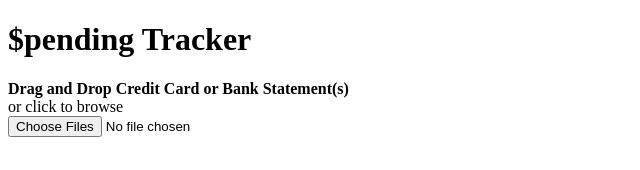
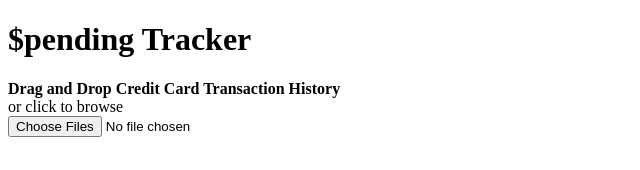
Before and after one commit to Zach-Smith1/bugetApp, a React app: page / in a window 1280 px wide. Shown: the top 170 px of the page, without its empty margins (0-640 px from the left). Built offline with nearby package versions, Linux system fonts and the light colour scheme; the HTML template or start-up script is replaced by a standard one.

Commit message:
support for chase cards

```diff
--- a/src/App.js
+++ b/src/App.js
@@ -163,13 +163,12 @@ class App extends React.Component {
     e.preventDefault();
   };
 
-
   dragDrop = (e) => {
     e.preventDefault();
     this.setState({
       dragging: false
     })
-    if (e.dataTransfer.files[0].name.slice(-3) !== 'csv') {
+    if (e.dataTransfer.files[0].name.slice(-3).toLowerCase() !== 'csv') {
       alert('Only .csv files currently supported')
     } else {
       this.fileReaderCode(e.dataTransfer.files)
@@ -332,7 +331,7 @@ class App extends React.Component {
     if (window.screen.width < 768) {
       inputMessage = "Tap to upload CSV file"
     } else {
-      inputMessage = <><strong>Drag and Drop Credit Card or Bank Statement(s)</strong><br/> or click to browse</>
+      inputMessage = <><strong>Drag and Drop Credit Card Transaction History</strong><br/> or click to browse</>
     }
     // declare variable equal to null that will appear as elements once the requisite data is stored in state
     let [name, totals, downloadButton, table, baseGraph, myGraph, income, housing, showAll, edit, toggle] = Array(11).fill(null);
--- a/src/breakdownFns.js
+++ b/src/breakdownFns.js
@@ -1,13 +1,37 @@
+function getColumns(allColumns) {
+  "Transaction Date,Description,Category,Debit\n";
+  let [dateCol, desCol, catCol, numCol] = Array(4).fill(0);
+  while (allColumns[dateCol] !== 'Transaction Date' && allColumns[dateCol] !== '"Posted Transactions"' && allColumns[dateCol] !== 'Date' && allColumns[dateCol] !== '"Transaction Date"' && dateCol < 10) {
+    dateCol ++
+  }
+  while (allColumns[desCol] !== 'Description' && allColumns[desCol] !== '"Description"' && desCol < 10) {
+    desCol ++
+  }
+  while (allColumns[catCol] !== 'Category' && allColumns[catCol] !== '"Category"' && catCol < 10) {
+    catCol ++
+  }
+  while (allColumns[numCol] !== 'Amount' && allColumns[numCol] !== '"Amount"' && allColumns[numCol] !== 'Debit' && numCol < 10) {
+    numCol ++
+  }
+  return [dateCol, desCol, catCol, numCol]
+}
+
 export function getSpendingTotals(file, category) {
   console.log(`getSpendingTotals is parsing csv file...`);
-  // const dataString = fs.readFileSync(file, "utf8");
-  // // split raw data into rows
-  // let allRows = dataString.split('\n');
   let allRows = file.split('\n')
-  // const columnNames = allRows[0].split(',');
-  const columnNames = allRows[0].split(',')
-  // omit column names from array of rows
-  allRows = allRows.slice(1);
+  let colRow = 0;
+  let card = 'unknown';
+  while (!allRows[colRow].split(',').includes('Description') && !allRows[colRow].split(',').includes('"Description"')) {
+    colRow ++
+  }
+  const columnNames = allRows[colRow].split(',')
+  if (columnNames[6] === 'Memo') {
+    card = 'Chase'
+  }
+
+  let [dateCol, desCol, catCol, numCol] = getColumns(columnNames);
+
+  allRows = allRows.slice(colRow +1);
   // create output object for this function to return
   const totals = {};
   // boolean variable to keep track of adding column names to output file
@@ -16,17 +40,18 @@ export function getSpendingTotals(file, category) {
   allRows.forEach((row) => {
     let rowArr = row.split(',');
     // if row is blank or if multiple files have caused there to be a header row in the middle (rowArr[3] === Description), skip row
-    if (rowArr[3] === 'Description' || rowArr[4] === undefined || rowArr[3].slice(0,11) === "CAPITAL ONE") {
+    if (rowArr[3] === 'Description' || rowArr[catCol] === undefined || rowArr[3].slice(0,11) === "CAPITAL ONE") {
       return
     }
     // if there's a credit change it to a negative debit (for Capital One)
-    if (rowArr[6] > 0) {
-      rowArr[5] = '-'+rowArr[6]
+    if (rowArr[numCol + 1] > 0 && columnNames[6] === 'Credit') {
+      rowArr[numCol] = '-'+rowArr[6]
     }
 
     let rowObj = {};
     // pair column names and values as key value pairs
-    for (let i = 4; i < 6; i++) {
+
+    for (let i = Math.min(catCol,numCol); i <= Math.max(catCol,numCol); i++) {
       // logs relevant data for category in question
       if (category && rowArr[i] === category) {
         // console.log(rowArr[i - 1], rowArr[i + 1])
@@ -34,16 +59,36 @@ export function getSpendingTotals(file, category) {
           finalCsv = "Transaction Date,Description,Category,Debit\n";
           head = false
         }
-        finalCsv += `${rowArr[0]},${rowArr[3]},${rowArr[4]},${rowArr[5]}\n`;
+        let number = rowArr[numCol];
+        if (card === 'Chase') {
+          number *= -1
+        }
+        finalCsv += `${rowArr[dateCol]},${rowArr[desCol]},${rowArr[catCol]},${number}\n`;
       }
       rowObj[columnNames[i]] = rowArr[i];
   }
+  // account for chase card $ in amount in Bard Generated Data
+  // let unit = rowArr[numCol].indexOf('$')
+  // if (unit > -1) {
+    //   number = number.replace(/\$/g, '')
+    //   number = number.replace(/"/g, '')
+    // }
+    // account for chase card negative amounts:
+    let number = rowArr[numCol]
+
+  if (card === 'Chase') {
+    if (rowArr[catCol] === '') {
+      return
+    }
+    number = number * -1
+  }
+
     /* each row of is represented as key value pair in the final object, the key is the item number, the value
      is an object of column names (keys) and values */
-    if (totals.hasOwnProperty(rowObj[columnNames[4]])) {
-      totals[rowObj[columnNames[4]]] += Number(rowArr[5])
+    if (totals.hasOwnProperty(rowObj[columnNames[catCol]])) {
+      totals[rowObj[columnNames[catCol]]] += Number(number)
     } else {
-      totals[rowObj[columnNames[4]]] = Number(rowArr[5])
+      totals[rowObj[columnNames[catCol]]] = Number(number)
     }
   })
   // if getting specific category breakdown return (only spending from that category)
@@ -68,33 +113,26 @@ export function fineGrainedBreakdown(file) {
     alert("Something went wrong, already Grouped!")
     return null
   }
-  let headerRow = 0;
-  const columnNames = allRows[headerRow].split(',');
-  // omit column names from array of rows
-  allRows = allRows.slice(headerRow + 1);
-  // create output string for this function to return
+  // const columnNames = allRows[0].split(',');
+
+  allRows = allRows.slice(1);
+
   const totals = {};
-  // iterate through the rows and add them to the new object only if the item has
-  let descriptionCol = 0;
-  while (columnNames[descriptionCol] !== 'Description') {
-    descriptionCol ++
-  }
-  let debitCol = 0;
-  while (columnNames[debitCol] !== 'Debit') {
-    debitCol ++
-  }
+
+  let [desCol, numCol] = [1, 3];
+
   // check for numbers in establishment names and remove them to make a common name
-  let numbers = ['#','1','2','3','4','5','6','7','8','9','10'];
+  let numbers = ['#', '1', '2', '3', '4', '5', '6', '7', '8', '9', '10'];
   let finder = true;
   allRows.forEach((row) => {
     let rowArr = row.split(',');
-    if (rowArr[descriptionCol] === undefined) return
-    let name = rowArr[descriptionCol];
-    name = name.split(' ');
+    if (rowArr[desCol] === undefined) return
+    let name = rowArr[desCol];
+    name = name.includes('_') ? name.split('_') : name.includes('*') ? name.split('*') : name.split(' ');
     let simpleName = [name[0]];
-    for (let i = 1; i < name.length; i ++) {
+    for (let i = 1; i < name.length; i++) {
       finder = true;
-      for (let j = 0; j < name[i].length; j ++) {
+      for (let j = 0; j < name[i].length; j++) {
         if (numbers.includes(name[i][j])) {
           finder = false;
           break;
@@ -103,10 +141,12 @@ export function fineGrainedBreakdown(file) {
       if (finder) simpleName.push(name[i]);
     }
     simpleName = simpleName.join(' ');
+    let number = rowArr[numCol]
+
     if (totals.hasOwnProperty(simpleName)) {
-      totals[simpleName] += Number(rowArr[debitCol])
+      totals[simpleName] += Number(number)
     } else {
-      totals[simpleName] = Number(rowArr[debitCol])
+      totals[simpleName] = Number(number)
     }
   })
   // below code is to add the totals to a final output in alphabetical order
@@ -115,7 +155,7 @@ export function fineGrainedBreakdown(file) {
     let newRow = `${key}, ${Number(totals[key].toFixed(2))}\n`;
     breakdown.push(newRow);
   }
-  breakdown.sort((a,b) => {
+  breakdown.sort((a, b) => {
     const nameA = a.toUpperCase(); // ignore upper and lowercase
     const nameB = b.toUpperCase(); // ignore upper and lowercase
     if (nameA < nameB) {
@@ -126,5 +166,5 @@ export function fineGrainedBreakdown(file) {
     }
     return 0;
   });
-  return "Establishment, $ Spent\n"+breakdown.join('')
+  return "Establishment, $ Spent\n" + breakdown.join('')
 }
--- a/src/myDonut.js
+++ b/src/myDonut.js
@@ -2,7 +2,6 @@ import React, { useState } from "react";
 import Chart from 'react-apexcharts'
 
 const MyDonut = ({ totals, income, housing, change, legend }) => {
-  console.log(legend)
   let series = [];
   let labels = Object.keys(totals)
   let totalSpend = 0;
```
Lines whose indentation alone changed are shown as unchanged.
